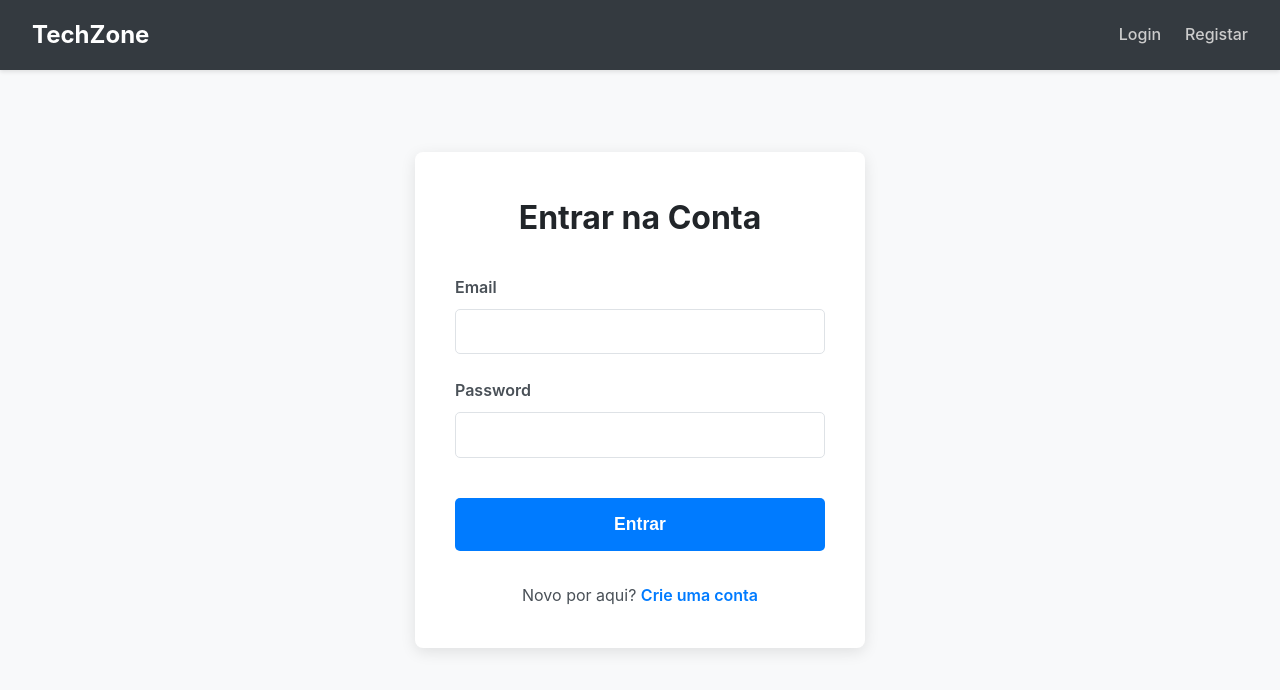
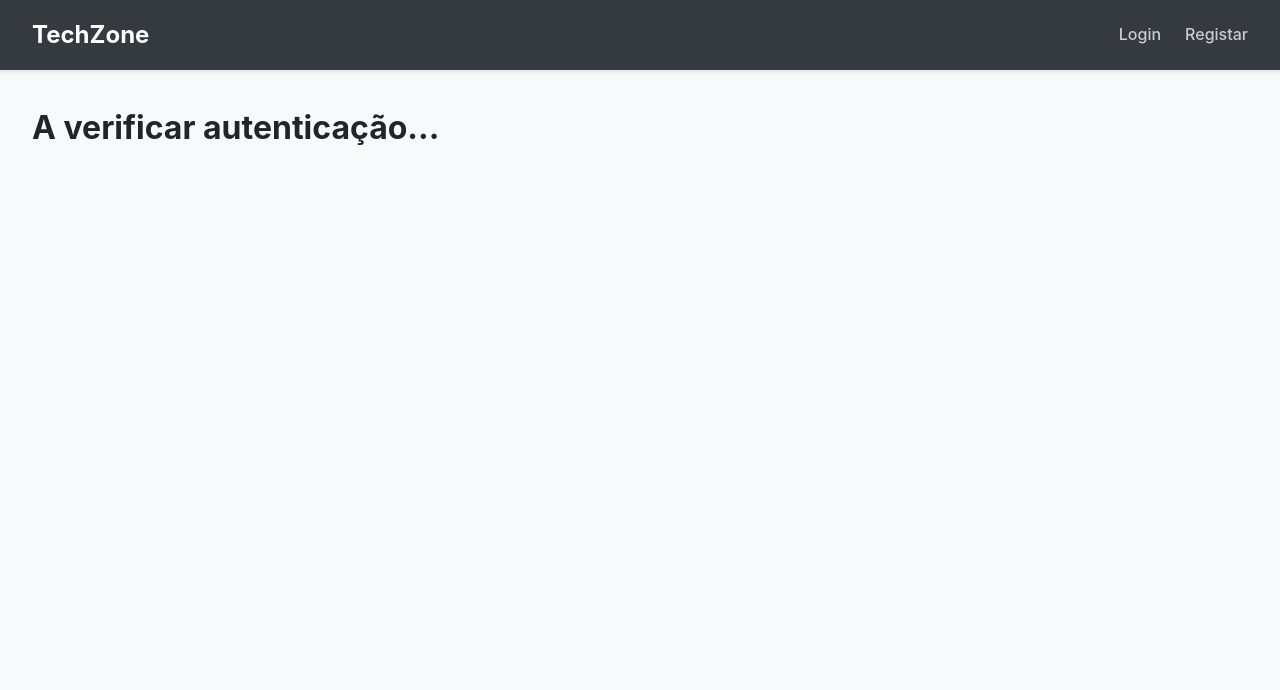
Before and after one commit to SW-Wanted/techzone-ecommerce, a React (Vite) app in the folder frontend/: page /admin in a window 1280 px wide. Before the commit this address led to /login. Shown: the top 690 px of the page. Built offline with nearby package versions, Linux system fonts and the light colour scheme.

Commit message:
fix(frontend): Melhorar a lógica do AdminRoute para não redirecionar qualquer usuário para a tela de login e depois para a tela inicial (closes #13)

```diff
--- a/frontend/src/components/routing/AdminRoute.tsx
+++ b/frontend/src/components/routing/AdminRoute.tsx
@@ -1,16 +1,22 @@
-import React from 'react';
-import { Navigate, Outlet } from 'react-router-dom';
-import { useAuth } from '../../contexts/AuthContext';
+import React from "react";
+import { Navigate, Outlet } from "react-router-dom";
+import { useAuth } from "../../contexts/AuthContext";
 
 const AdminRoute = () => {
-  const { userInfo } = useAuth();
+  const { userInfo, loading } = useAuth();
 
+  // 1. Se ainda estivermos a verificar o localStorage, não faça nada ainda.
+  // Em breve: Spinner.
+  if (loading) {
+    return <h1>A verificar autenticação...</h1>;
+  }
   // 1. Verifica se existe informação do utilizador E se ele é um admin.
   if (userInfo && userInfo.isAdmin) {
     // 2. Se for um admin, renderiza o componente filho da rota (a página protegida).
     // O <Outlet /> faz exatamente isso quando usado em rotas aninhadas.
     return <Outlet />;
-  } else {
+  } else if (userInfo) return <Navigate to="/" replace />;
+  else {
     // 3. Se não for um admin, redireciona para a página de login.
     // O 'replace' evita que a rota protegida fique no histórico do navegador.
     return <Navigate to="/login" replace />;
--- a/frontend/src/contexts/AuthContext.tsx
+++ b/frontend/src/contexts/AuthContext.tsx
@@ -12,6 +12,7 @@ export interface UserInfo {
 // 2. Interface para o valor do Contexto
 export interface AuthContextType {
   userInfo: UserInfo | null;
+  loading: boolean;
   login: (userData: UserInfo) => void;
   logout: () => void;
 }
@@ -26,6 +27,7 @@ interface AuthProviderProps {
 
 export const AuthProvider: React.FC<AuthProviderProps> = ({ children }) => {
   const [userInfo, setUserInfo] = useState<UserInfo | null>(null);
+  const [loading, setLoading] = useState(true);
 
   // Efeito para carregar os dados do localStorage quando a aplicação inicia
   useEffect(() => {
@@ -36,6 +38,8 @@ export const AuthProvider: React.FC<AuthProviderProps> = ({ children }) => {
       } catch (error) {
         console.error("Falha ao analisar userInfo do localStorage:", error);
         localStorage.removeItem('userInfo'); // Limpa dados corrompidos
+      } finally {
+        setLoading(false);
       }
     }
   }, []);
@@ -51,7 +55,7 @@ export const AuthProvider: React.FC<AuthProviderProps> = ({ children }) => {
     localStorage.removeItem('userInfo');
   };
 
-  const value = { userInfo, login, logout };
+  const value = { userInfo, loading, login, logout };
 
   return (
     <AuthContext.Provider value={value}>{children}</AuthContext.Provider>
```
